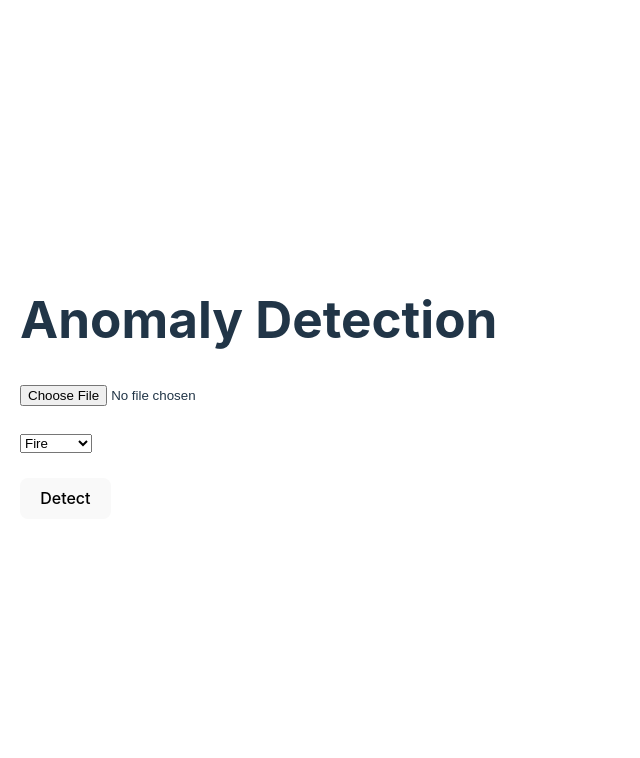
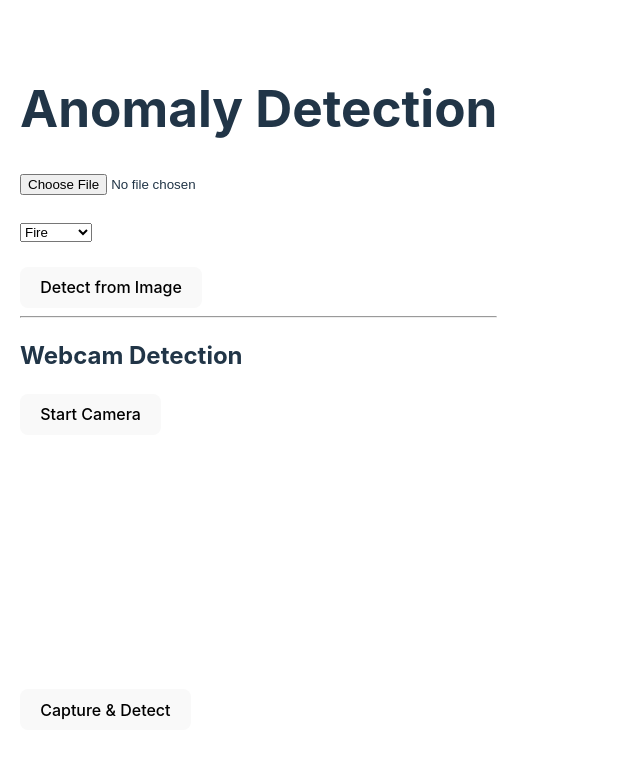
Before and after one commit to shantanugera28/anomaly-detection-app, a React (Vite) app in the folder frontend/anomaly-frontend/: page / in a window 1280 px wide. Shown: the top 758 px of the page, without its empty margins (0-640 px from the left). Built offline with nearby package versions, Linux system fonts and the light colour scheme.

Commit message:
fixed webcam + loading + label issue

```diff
--- a/frontend/anomaly-frontend/src/App.jsx
+++ b/frontend/anomaly-frontend/src/App.jsx
@@ -1,28 +1,99 @@
-import { useState } from "react";
+import { useState, useRef } from "react";
 
 function App() {
   const [file, setFile] = useState(null);
   const [type, setType] = useState("fire");
   const [result, setResult] = useState(null);
+  const [loading, setLoading] = useState(false);
+
+  const videoRef = useRef(null);
+  const canvasRef = useRef(null);
+
+  const startCamera = async () => {
+    try {
+      const stream = await navigator.mediaDevices.getUserMedia({ video: true });
+      videoRef.current.srcObject = stream;
+    } catch (err) {
+      alert("Camera access denied or not available");
+    }
+  };
+
+  const captureImage = async () => {
+    if (!videoRef.current || !videoRef.current.srcObject) {
+      alert("Start camera first");
+      return;
+    }
+
+    const canvas = canvasRef.current;
+    const video = videoRef.current;
+
+    canvas.width = video.videoWidth;
+    canvas.height = video.videoHeight;
+
+    const ctx = canvas.getContext("2d");
+    ctx.drawImage(video, 0, 0);
+
+    canvas.toBlob(async (blob) => {
+      const formData = new FormData();
+      formData.append("file", blob, "webcam.jpg");
+      formData.append("anomaly_type", type);
+
+      try {
+        setLoading(true);
+
+        const res = await fetch(
+          "https://anomaly-detection-app-t27a.onrender.com/predict",
+          {
+            method: "POST",
+            body: formData,
+          }
+        );
+
+        const data = await res.json();
+        setResult(data);
+      } catch (err) {
+        alert("Error detecting from webcam");
+      } finally {
+        setLoading(false);
+      }
+    }, "image/jpeg");
+  };
 
   const handleSubmit = async () => {
+    if (!file) {
+      alert("Please upload a file first");
+      return;
+    }
+
     const formData = new FormData();
     formData.append("file", file);
     formData.append("anomaly_type", type);
 
-    const res = await fetch("https://anomaly-detection-app-t27a.onrender.com/predict", {
-      method: "POST",
-      body: formData,
-    });
+    try {
+      setLoading(true);
 
-    const data = await res.json();
-    setResult(data);
+      const res = await fetch(
+        "https://anomaly-detection-app-t27a.onrender.com/predict",
+        {
+          method: "POST",
+          body: formData,
+        }
+      );
+
+      const data = await res.json();
+      setResult(data);
+    } catch (err) {
+      alert("Error detecting image");
+    } finally {
+      setLoading(false);
+    }
   };
 
   return (
     <div style={{ padding: "20px" }}>
       <h1>Anomaly Detection</h1>
 
+      {/* Upload Section */}
       <input type="file" onChange={(e) => setFile(e.target.files[0])} />
 
       <br /><br />
@@ -34,16 +105,38 @@ function App() {
 
       <br /><br />
 
-      <button onClick={handleSubmit}>Detect</button>
+      <button onClick={handleSubmit} disabled={loading}>
+        {loading ? "Detecting..." : "Detect from Image"}
+      </button>
+
+      <hr />
+
+      {/* Webcam Section */}
+      <h2>Webcam Detection</h2>
+
+      <button onClick={startCamera}>Start Camera</button>
 
       <br /><br />
 
+      <video ref={videoRef} autoPlay width="400" />
+
+      <br /><br />
+
+      <button onClick={captureImage} disabled={loading}>
+        {loading ? "Detecting..." : "Capture & Detect"}
+      </button>
+
+      <canvas ref={canvasRef} style={{ display: "none" }} />
+
+      <br /><br />
+
+      {/* Result Section */}
       {result && (
         <div>
           <h3>Detected:</h3>
           {result.detections.map((d, i) => (
             <p key={i}>
-              {d.label} - {(d.confidence * 100).toFixed(2)}%
+              {type} - {(d.confidence * 100).toFixed(2)}%
             </p>
           ))}
         </div>
```
